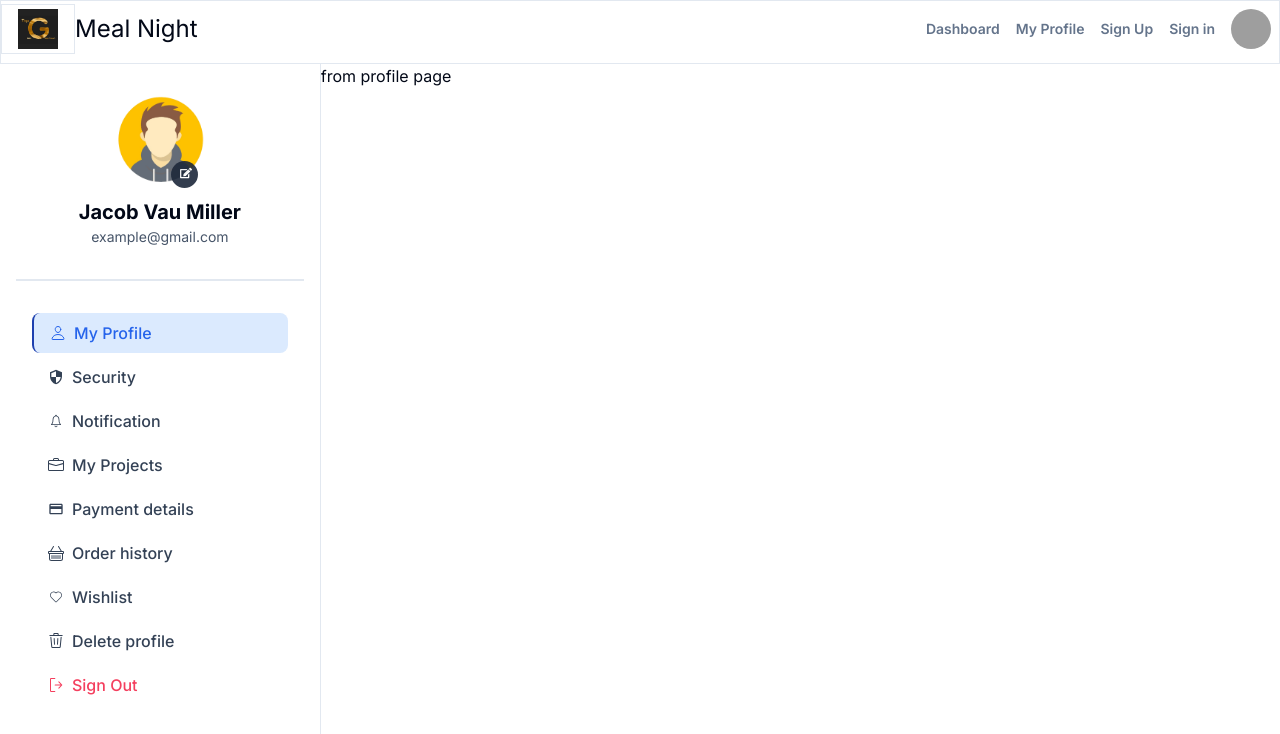
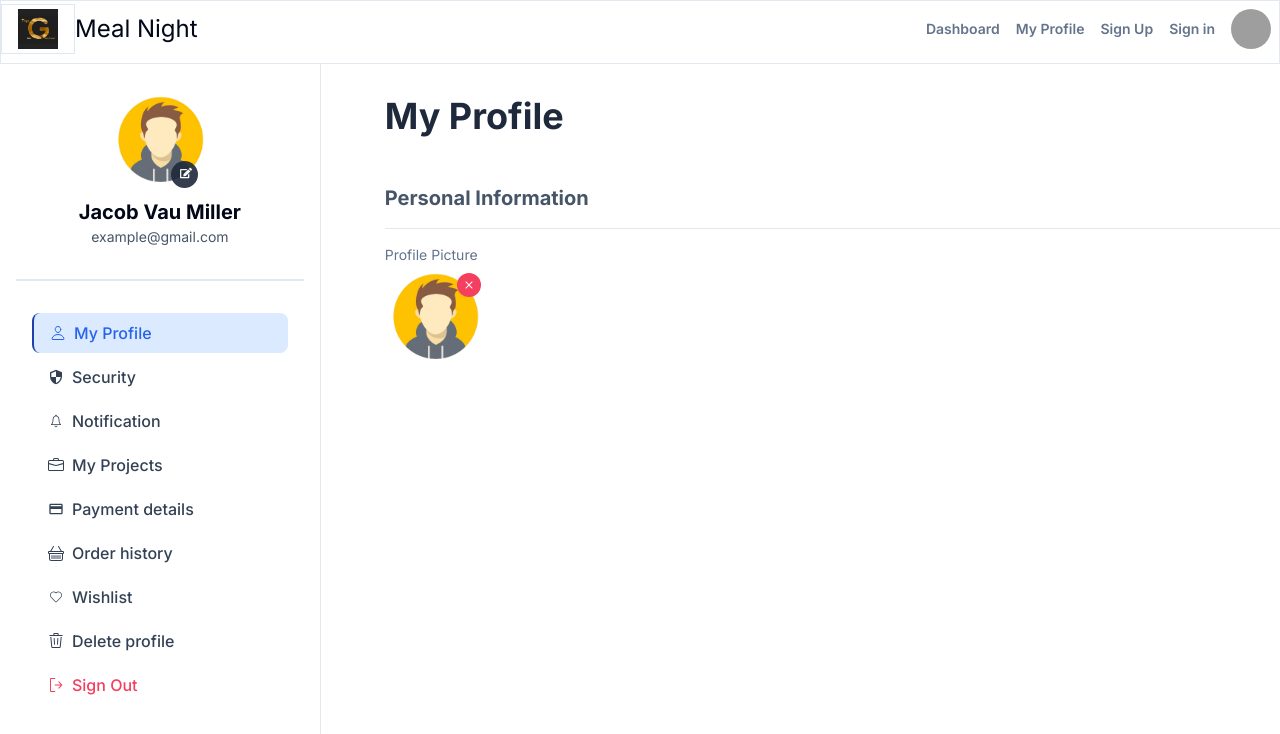
Before and after one commit to Toufiquer/manager-webApp, a Next.js app: page /my-profile in a window 1280 px wide. Shown: the top 734 px of the page. Built offline with nearby package versions, Linux system fonts and the light colour scheme; grey boxes are pictures that could not be loaded.

Commit message:
done @ profile picture

```diff
--- a/src/app/my-profile/page.tsx
+++ b/src/app/my-profile/page.tsx
@@ -6,12 +6,30 @@
 |-----------------------------------------
 */
 
-import SideBar from "./side-bar";
-import PaymentDetails from "./payment-details/page";
-
-import { useState } from "react";
+import Image from "next/image";
+import { RxCross2 } from "react-icons/rx";
 
 const Page = () => {
-  return <main>from profile page</main>;
+  return (
+    <main className="w-full flex flex-col p-8 md:ml-8 ">
+      <h2 className="text-4xl font-bold text-slate-800">My Profile</h2>
+      <h2 className="text-xl font-bold text-slate-600 mt-12 ">
+        Personal Information
+      </h2>
+      <div className="w-full border-b py-2" />
+      <div className="text-sm text-slate-500 mt-4">Profile Picture</div>
+      <div className="relative mt-2 max-w-[100px]">
+        <div className="bg-rose-500 cursor-pointer p-1  absolute top-0 right-1 rounded-full">
+          <RxCross2 className="text-white p-[2px]" />
+        </div>
+        <Image
+          src="/profile.png"
+          width={100}
+          height={100}
+          alt="Picture of the author"
+        />
+      </div>
+    </main>
+  );
 };
 export default Page;
```
